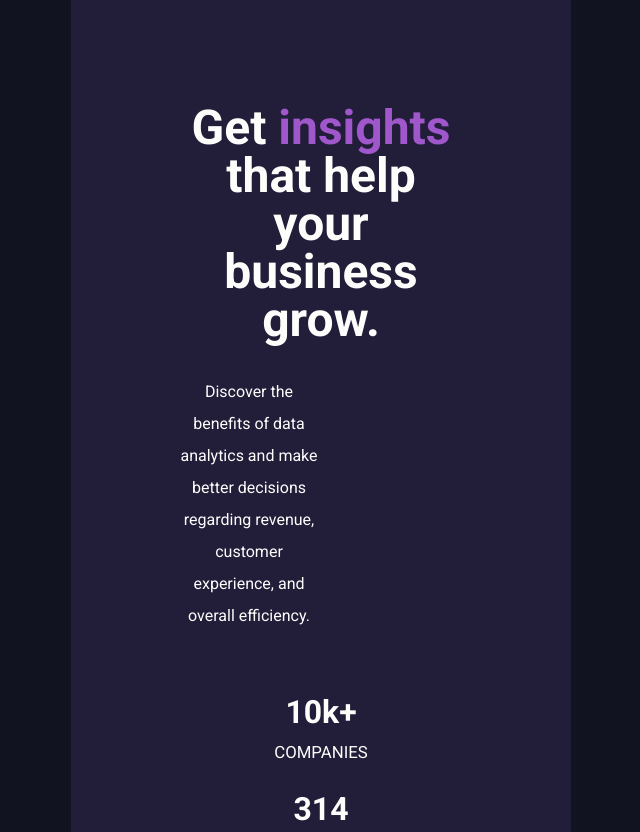
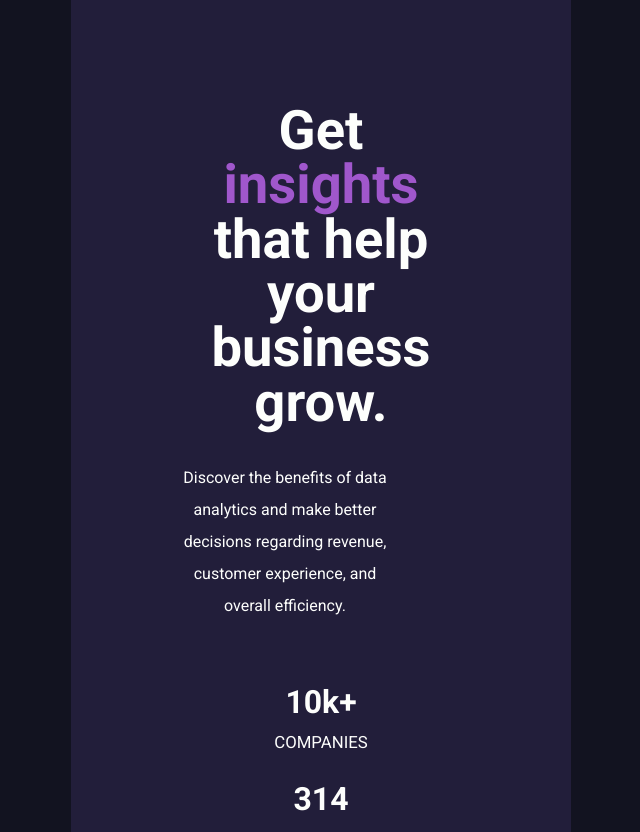
Before and after one commit to courtesy-code/StatsPreviewCardComponent, a plain HTML site: page index.html in a window 1280 px wide. Shown: the part 687-1519 px from the top of the page, without its empty margins (319-959 px from the left). Drawn offline with Linux system fonts and the light colour scheme.

Commit message:
Issue Fixes
Major fixes;

```diff
--- a/assets/style/style.css
+++ b/assets/style/style.css
@@ -71,7 +71,7 @@ h1,h2,h3,p{
 
 .card-info{
     width: 780px;
-    height: 600px;
+    height: 650px;
     background-color: var(--bg-card);
     padding: var(--mb-7);
     border-radius: 10px 0 0 10px;
@@ -79,7 +79,8 @@ h1,h2,h3,p{
 
 .service-title{
     color: var(--txt-color);
-    font-size: var(--h1-font-size);
+    font-size: 1.7rem;
+    /* font-size: var(--h1-font-size); */
     margin-bottom: var(--mb-3);
 }
 
@@ -89,9 +90,9 @@ h1,h2,h3,p{
 
 .service-description{
     color: var(--txt-color);
-    /* font-size: var(--h2-font-size); */
-    font-size: 1.1rem;
-    padding-right: 9rem;
+    /* font-siz22 var(--h2-font-size); */
+    font-size: 22px;
+    padding-right: 4.5rem;
     margin-bottom: var(--mb-8);
     line-height: 2rem;
 }
@@ -112,12 +113,12 @@ h1,h2,h3,p{
     color: var(--txt-color);
     text-transform: uppercase;
     font-size: var(--normal-font-size);
-    margin-right: var(--mb-6);
+    margin-right: var(--mb-8);
 }
 
 img{
     width: 780px;
-    height: 600px;
+    height: 650px;
     border-radius: 0 10px 10px 0;
 }
 
```
Also changed, not shown: assets/images/image-header-desktop-color.jpg.
